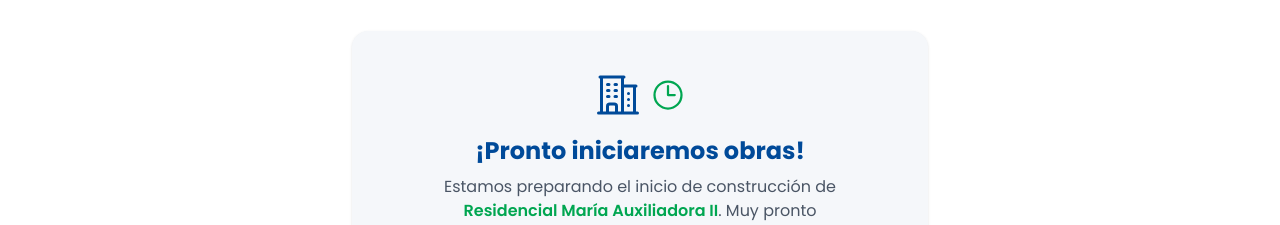
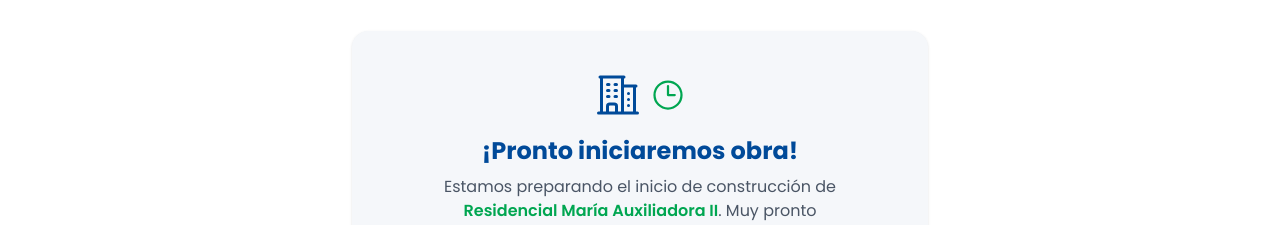
Before and after one commit to AquilesMendozaTasayco/lannding-maria2, a Next.js app: page / in a window 1280 px wide. Shown: the part 5720-5945 px from the top of the page. Built offline with nearby package versions, Linux system fonts and the light colour scheme.

Commit message:
Update heading text for upcoming construction

```diff
--- a/app/components/AvancesObra.jsx
+++ b/app/components/AvancesObra.jsx
@@ -45,7 +45,7 @@ export default function AvancesObra() {
         </motion.div>
 
         <h3 className="text-2xl font-bold text-[#004A99] mb-2">
-          ¡Pronto iniciaremos obras!
+          ¡Pronto iniciaremos obra!
         </h3>
         <p className="text-gray-600 max-w-md">
           Estamos preparando el inicio de construcción de{" "}
```
